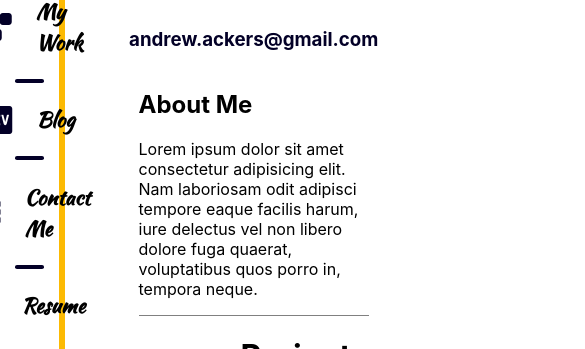
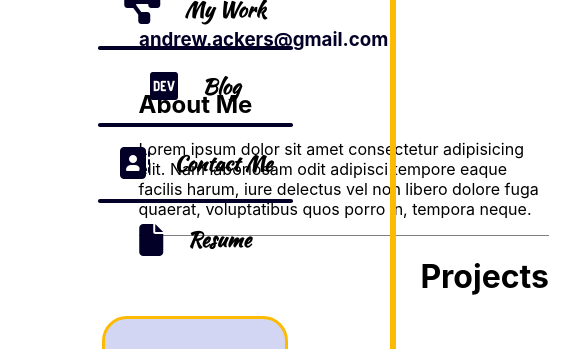
Before and after one commit to ackers93/my-portfolio, a React (Create React App) app: page / in a window 390 px wide. Shown: the part 299-648 px from the top of the page, 585 px wide, since content can reach past the window. Built offline with nearby package versions, Linux system fonts and the light colour scheme; no server answers; some icons are missing.

Commit message:
fixed project cards

```diff
--- a/public/index.html
+++ b/public/index.html
@@ -45,7 +45,7 @@
       work correctly both with client-side routing and a non-root public URL.
       Learn how to configure a non-root public URL by running `npm run build`.
     -->
-    <title>React App</title>
+    <title>Acker's Developer Portfolio</title>
   </head>
   <body>
     <noscript>You need to enable JavaScript to run this app.</noscript>
--- a/src/App.css
+++ b/src/App.css
@@ -1,38 +1,8 @@
 .App {
   text-align: center;
-}
 
-.App-logo {
-  height: 40vmin;
-  pointer-events: none;
-}
-
-@media (prefers-reduced-motion: no-preference) {
-  .App-logo {
-    animation: App-logo-spin infinite 20s linear;
+  @media (max-width: 1050px) {
+    display: flex;
+    flex-direction: column;
   }
 }
-
-.App-header {
-  background-color: #282c34;
-  min-height: 100vh;
-  display: flex;
-  flex-direction: column;
-  align-items: center;
-  justify-content: center;
-  font-size: calc(10px + 2vmin);
-  color: white;
-}
-
-.App-link {
-  color: #61dafb;
-}
-
-@keyframes App-logo-spin {
-  from {
-    transform: rotate(0deg);
-  }
-  to {
-    transform: rotate(360deg);
-  }
-}
--- a/src/components/projectCard.jsx
+++ b/src/components/projectCard.jsx
@@ -11,11 +11,7 @@ const ProjectCard = ({ data }) => {
     setIsFlipped(!isFlipped);
   };
   return (
-    <ReactCardFlip
-      isFlipped={isFlipped}
-      flipDirection="vertical"
-      style={{ width: "0%" }}
-    >
+    <ReactCardFlip isFlipped={isFlipped} flipDirection="vertical">
       <div className="card-front">
         <h2>{data.name}</h2>
         <img src={data.image}></img>
--- a/src/styles/_nav.scss
+++ b/src/styles/_nav.scss
@@ -2,6 +2,12 @@
   width: 15%;
   position: fixed;
   border-right: 6px solid #fcba03;
+
+  @media (max-width: 1050px) {
+    width: 100%;
+    display: flex;
+    flex-direction: row;
+  }
   nav {
     height: 100vh;
     display: flex;
@@ -9,6 +15,13 @@
     justify-content: space-around;
     align-items: center;
     padding-top: 30px;
+
+    @media (max-width: 1050px) {
+      width: 100%;
+      height: 100%;
+      display: flex;
+      position: relative;
+    }
 
     h3 {
       font-size: 3rem;
--- a/src/styles/_overview.scss
+++ b/src/styles/_overview.scss
@@ -1,4 +1,16 @@
 .overview {
   padding-left: 5rem;
   padding-right: 5rem;
+
+  @media (max-width: 1050px) {
+    width: 100%;
+    display: flex;
+    flex-direction: column;
+  }
+
+  .about-me {
+    p {
+      max-width: 50rem;
+    }
+  }
 }
--- a/src/styles/_projects.scss
+++ b/src/styles/_projects.scss
@@ -14,8 +14,6 @@
     justify-content: space-around;
 
     .react-card-flip {
-      border: 4px solid #030027;
-      border-radius: 10px;
       width: 30%;
       padding: 10px;
       display: flex;
@@ -30,9 +28,14 @@
 
         .react-card-front {
           .card-front {
+            border: 4px solid #030027;
+            border-radius: 10px;
+            padding: 10px;
             display: flex;
             flex-direction: column;
             align-items: center;
+            max-height: 30rem;
+            min-height: 30rem;
 
             .more-info {
               border: 1px solid #030027;
@@ -52,6 +55,9 @@
         }
 
         .card-back {
+          border: 4px solid #030027;
+          border-radius: 10px;
+          padding: 10px;
           padding: 0.5rem;
           .card-back-links {
             display: flex;
--- a/src/styles/style.css
+++ b/src/styles/style.css
@@ -2,6 +2,19 @@
   width: 15%;
   position: fixed;
   border-right: 6px solid #fcba03;
+}
+
+@media (max-width: 1050px) {
+  .nav-div {
+    width: 100%;
+    display: -webkit-box;
+    display: -ms-flexbox;
+    display: flex;
+    -webkit-box-orient: horizontal;
+    -webkit-box-direction: normal;
+        -ms-flex-direction: row;
+            flex-direction: row;
+  }
 }
 
 .nav-div nav {
@@ -19,6 +32,17 @@
       -ms-flex-align: center;
           align-items: center;
   padding-top: 30px;
+}
+
+@media (max-width: 1050px) {
+  .nav-div nav {
+    width: 100%;
+    height: 100%;
+    display: -webkit-box;
+    display: -ms-flexbox;
+    display: flex;
+    position: relative;
+  }
 }
 
 .nav-div nav h3 {
@@ -98,6 +122,23 @@
   padding-right: 5rem;
 }
 
+@media (max-width: 1050px) {
+  .overview {
+    width: 100%;
+    display: -webkit-box;
+    display: -ms-flexbox;
+    display: flex;
+    -webkit-box-orient: vertical;
+    -webkit-box-direction: normal;
+        -ms-flex-direction: column;
+            flex-direction: column;
+  }
+}
+
+.overview .about-me p {
+  max-width: 50rem;
+}
+
 .projects {
   margin-bottom: 2rem;
   border-top: 1px solid grey;
@@ -132,8 +173,6 @@
 }
 
 .projects .project-list .react-card-flip {
-  border: 4px solid #030027;
-  border-radius: 10px;
   width: 30%;
   padding: 10px;
   display: -webkit-box;
@@ -157,6 +196,9 @@
 }
 
 .projects .project-list .react-card-flip .react-card-flipper .react-card-front .card-front {
+  border: 4px solid #030027;
+  border-radius: 10px;
+  padding: 10px;
   display: -webkit-box;
   display: -ms-flexbox;
   display: flex;
@@ -167,6 +209,8 @@
   -webkit-box-align: center;
       -ms-flex-align: center;
           align-items: center;
+  max-height: 30rem;
+  min-height: 30rem;
 }
 
 .projects .project-list .react-card-flip .react-card-flipper .react-card-front .card-front .more-info {
@@ -189,6 +233,9 @@
 }
 
 .projects .project-list .react-card-flip .react-card-flipper .card-back {
+  border: 4px solid #030027;
+  border-radius: 10px;
+  padding: 10px;
   padding: 0.5rem;
 }
 
```
Also changed, not shown: 1 other file (tests, documents, lock files or other folders).
